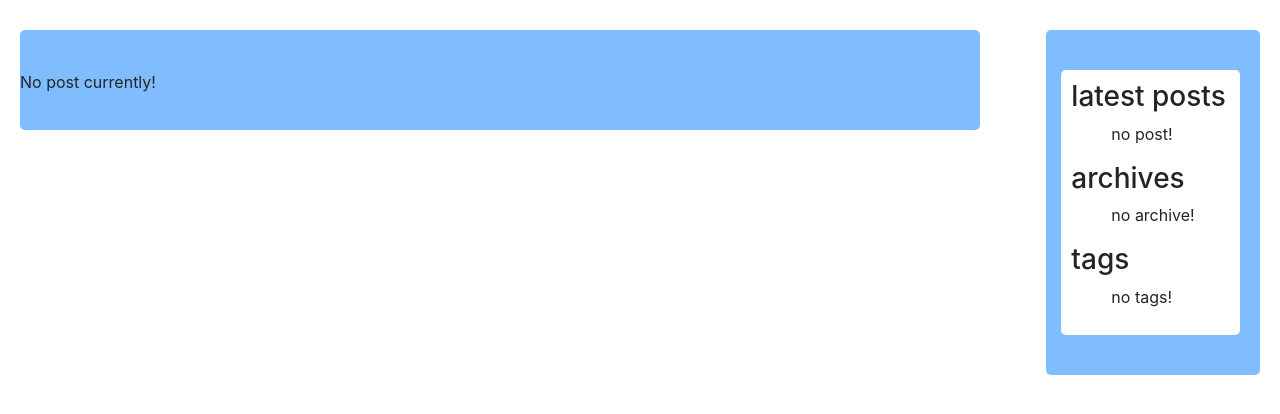
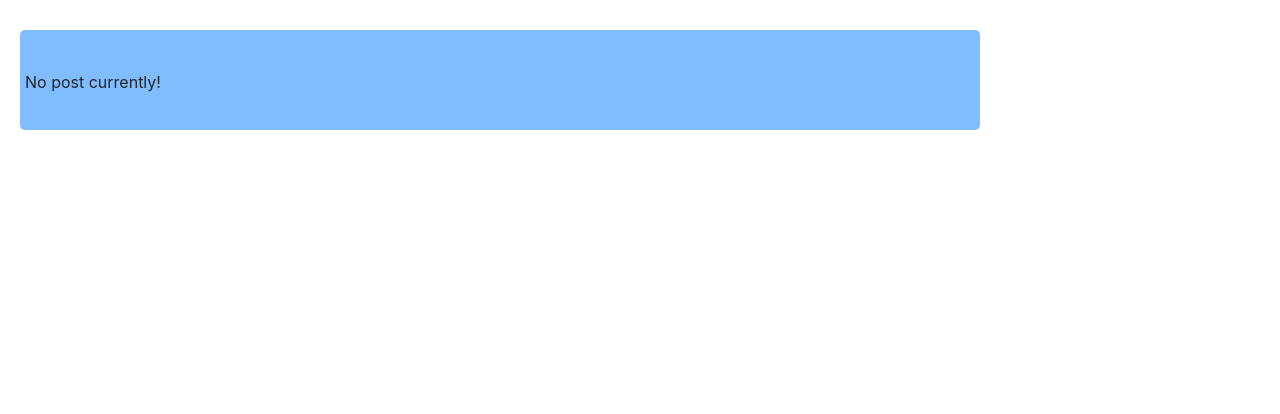
Before and after one commit to Mike-Dai/djangocoder, a Django app: page / in a window 1280 px wide. Shown: the part 56-470 px from the top of the page. Run offline with Django 3.2, Linux system fonts and the light colour scheme; data that the repository does not hold is empty; some libraries are stand-ins or nearby versions.

Commit message:
Hide the sidebar when browser is too small

```diff
--- a/blog/static/styles/blog.css
+++ b/blog/static/styles/blog.css
@@ -1,10 +1,19 @@
+@media only screen and (max-width: 1495px) {
+	.sidebar-container {
+		display: none;
+	}
+}
+@media screen and (min-width: 1495px) {
+	.sidebar-container {
+		display: block;
+	}
+}
 .container {
 	background-color: #80bdff;
 	margin-top: 30px;
 	margin-right:20px;
 	margin-left:20px;
-	padding-top: 20px;
-	padding-bottom: 20px;
+	padding:20px;
 	border-radius: 5px;
 }
 .sidebar-container {
@@ -21,8 +30,11 @@
 	background-color: white;
 	margin-bottom: 20px;
 	margin-left:30px;
+	margin-right:30px;
 	border-radius: 5px;
-	width:1000px;
+	/*
+	width: 1000px;
+	*/
 }
 .summary-list {
 	padding-top: 20px;
@@ -31,7 +43,9 @@
 	background-color: white;
 	margin: 20px;
 	margin-right:10px;
+	/*
 	padding:30px;
+	*/
 	border-radius: 5px;
 }
 .comment-list {
@@ -90,8 +104,10 @@
 	color:white;
 }
 textarea {
+	/*
 	width: 700px;
 	height: 300px;
+	*/
 }
 tr {
 	height: 40px;
--- a/blog/templates/blog/base.html
+++ b/blog/templates/blog/base.html
@@ -50,7 +50,7 @@
 			    {% endif %}
 			  </div>
 		</nav>
-		<div class="sidebar-container">
+		<div class="sidebar-container hidden-sm hidden-md">
 			<div class="sidebar col-md-10">
 				<div class="widget widget-recent-posts">
 					<h3 class="widget-title">latest posts</h3>
```
Also changed, not shown: 9 other files.
